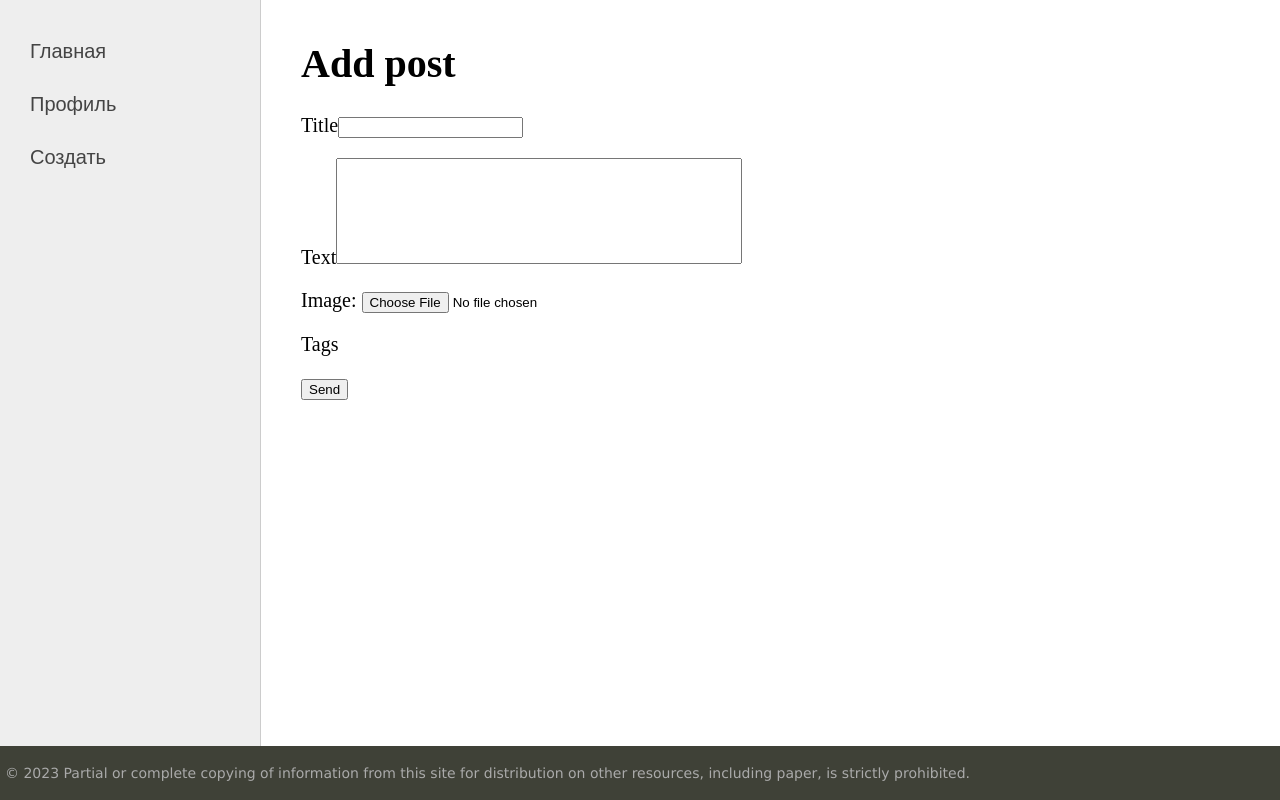
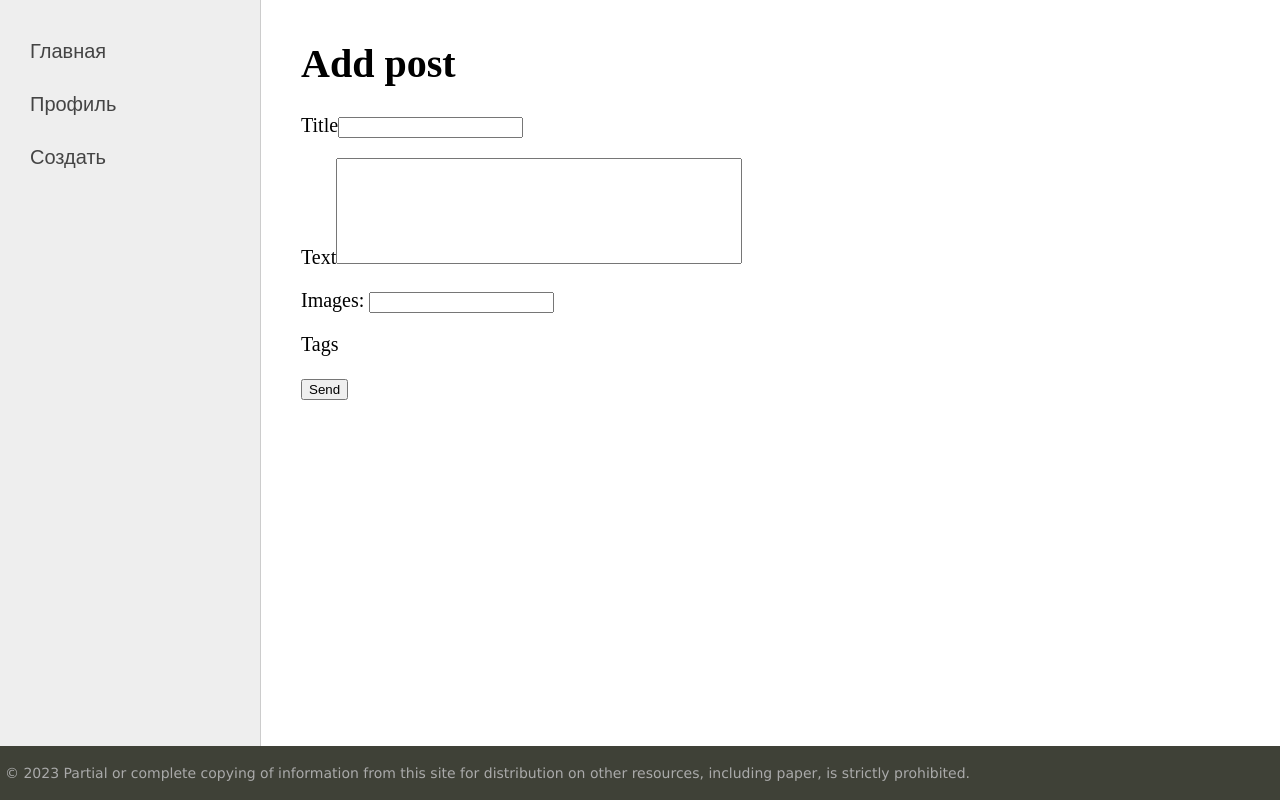
Before and after one commit to Kagaru1212/Plagigram, a Django app: page /plagigram/addpost/ in a window 1280 px wide. Run offline with Django 4.2, Linux system fonts and the light colour scheme; the visitor is signed in with stand-in values (Sample User, id 1); data that the repository does not hold is empty.

Commit message:
commit01

```diff
--- a/app/insta/forms.py
+++ b/app/insta/forms.py
@@ -1,6 +1,7 @@
 from django import forms
 from django.forms.models import inlineformset_factory
 from .models import Post, UploadImage, Comment, TagPost
+from cloudinary.forms import CloudinaryFileField
 
 
 class AddPostForm(forms.ModelForm):
@@ -12,9 +13,11 @@ class AddPostForm(forms.ModelForm):
 
 
 class UploadImageForm(forms.ModelForm):
+    image = CloudinaryFileField()
+
     class Meta:
         model = UploadImage
-        fields = ['image']
+        fields = '__all__'
 
 
 PostUploadImageFormSet = inlineformset_factory(Post, UploadImage, fields=('image',), extra=1, can_delete=True)
--- a/app/insta/models.py
+++ b/app/insta/models.py
@@ -1,6 +1,7 @@
 from django.contrib.auth import get_user_model
 from django.db import models
 from django.urls import reverse
+from cloudinary.models import CloudinaryField
 
 from users.models import User
 
@@ -27,7 +28,7 @@ class TagPost(models.Model):
 
 
 class UploadImage(models.Model):
-    image = models.ImageField(upload_to='images')
+    image = CloudinaryField('images')
     post = models.ForeignKey(Post, on_delete=models.CASCADE, default=None, null=True, blank=True)
 
 
--- a/app/insta/templates/insta/index.html
+++ b/app/insta/templates/insta/index.html
@@ -9,7 +9,8 @@
             </a>
 
             {% for img in p.uploadimage_set.all %}
-                <img class="post-image" src="{{ img.image.url }}" alt="Post Image">
+                {% load cloudinary %}
+                {% cloudinary img.image quality='auto' width=200 height=200 crop='pad' background='gen_fill:ignore-foreground_true' %}
             {% endfor %}
 
             <div class="post-details">
--- a/app/requirements.txt
+++ b/app/requirements.txt
@@ -6,3 +6,4 @@ tzdata==2023.3
 psycopg2==2.9.9
 Pillow==10.1.0
 gunicorn==21.2.0
+cloudinary==1.38.0
```
Also changed, not shown: app/plagigram/settings.py (+10 -1 lines), 1 other file.
